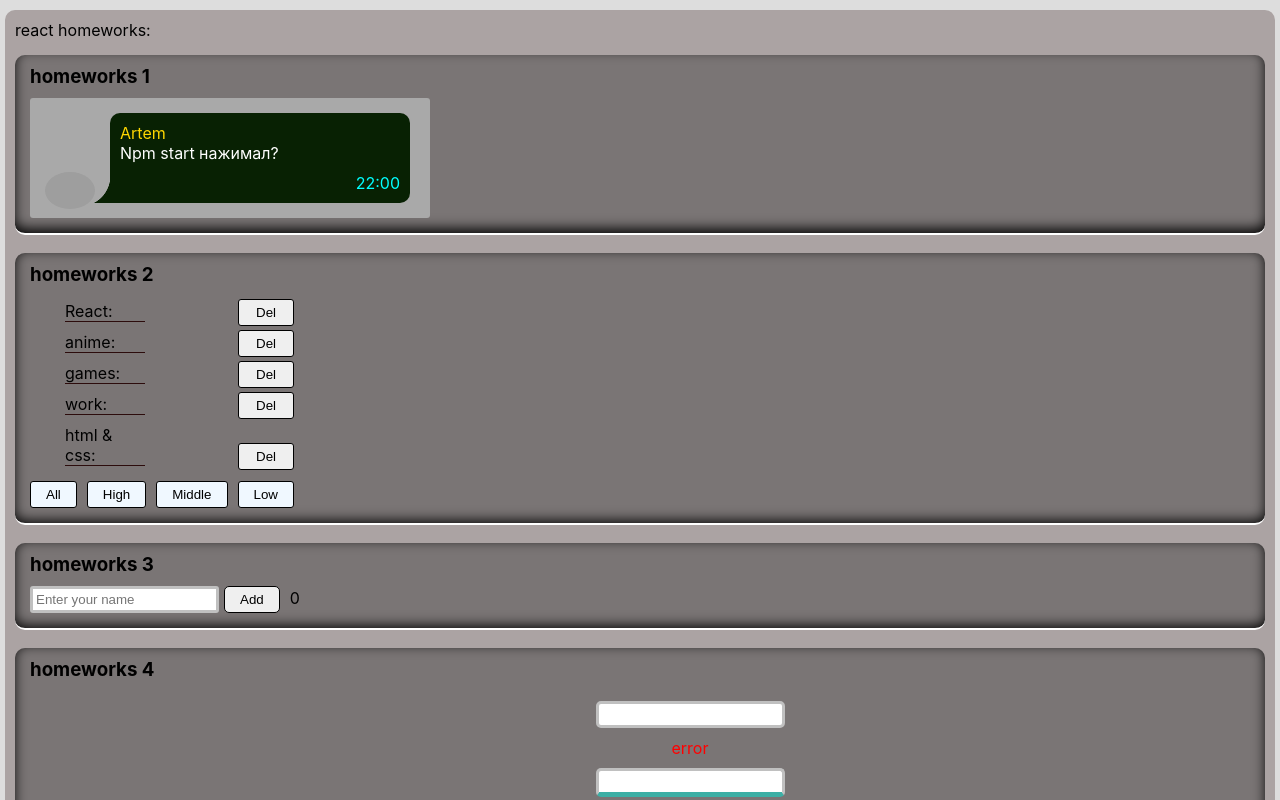
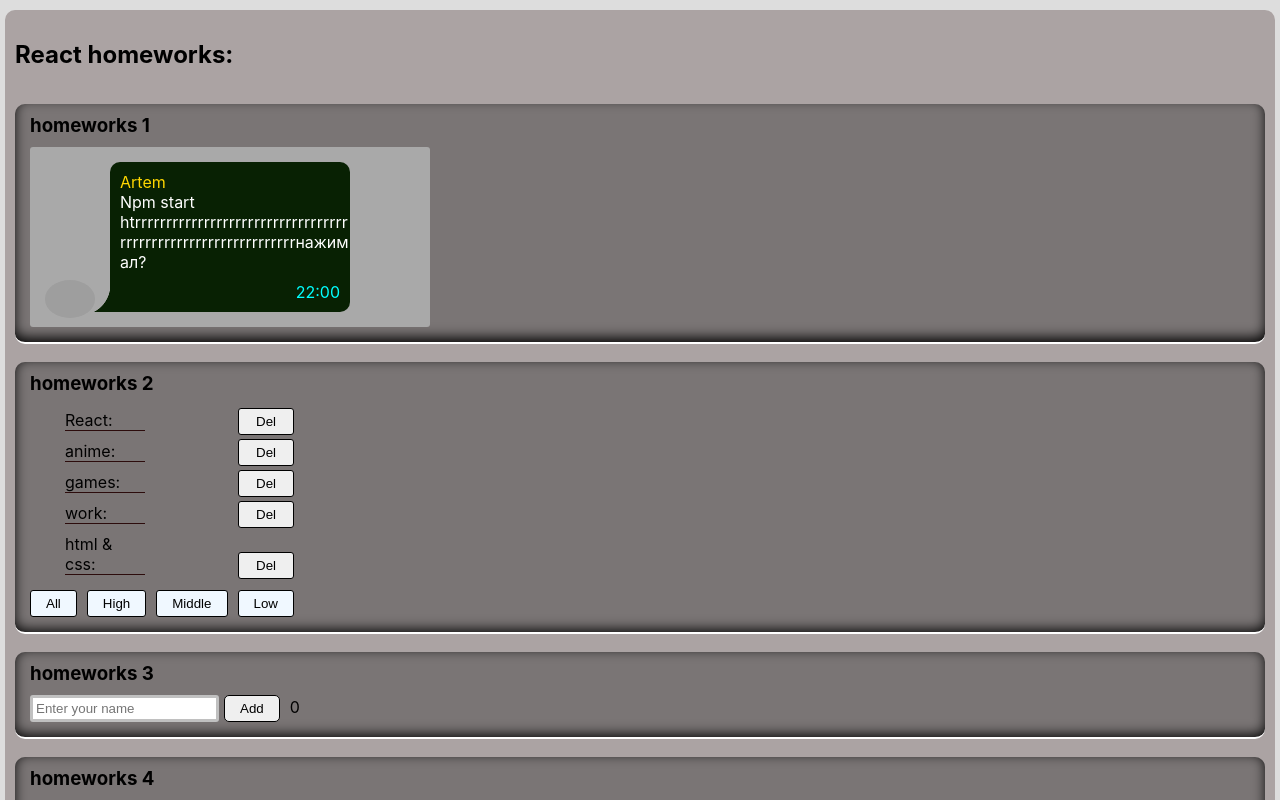
Before and after one commit to Deliriumbad/incubator-homeworks, a React (Create React App) app: page / in a window 1280 px wide. Shown: the top 800 px of the page. Built offline with nearby package versions, Linux system fonts and the light colour scheme; grey boxes are pictures that could not be loaded.

Commit message:
01.07.22

```diff
--- a/src/p1-main/m1-ui/u1-app/App.tsx
+++ b/src/p1-main/m1-ui/u1-app/App.tsx
@@ -9,7 +9,7 @@ import HW4 from "../../../p2-homeworks/h4/HW4";
 function App() {
     return (
         <div className={s.App}>
-            <div>react homeworks:</div>
+            <h2>React homeworks:</h2>
             <HW1/>
             <HW2/>
             <HW3/>
--- a/src/p2-homeworks/h1/HW1.tsx
+++ b/src/p2-homeworks/h1/HW1.tsx
@@ -5,7 +5,7 @@ import s from './Message.module.css';
 const messageData = {
     avatar: 'https://sun9-74.userapi.com/Ph-WiuOtF985il9AvN9JqiCWedmHtSGSSTXrSA/ltEB2Z2-YO4.jpg',
     name: 'Artem',
-    message: 'Npm start нажимал?',
+    message: 'Npm start htrrrrrrrrrrrrrrrrrrrrrrrrrrrrrrrrrrrrrrrrrrrrrrrrrrrrrrrrrrrrrrнажимал?',
     time: '22:00',
 }
 
--- a/src/p2-homeworks/h1/Message.module.css
+++ b/src/p2-homeworks/h1/Message.module.css
@@ -15,27 +15,27 @@
 
 .wrapper {
     background-color: darkgray;
-    /*background-color: #aba3a3;*/
     display: flex;
     flex-direction: row;
-    width: 400px;
+    max-width: 400px;
     position: relative;
     border-radius: 3px;
 }
 
+.avatarWrapper {
+    display: flex;
+    align-items: end;
+}
+
 .contentWrapper {
     background-color: #082103;
-    width: 300px;
+    width: 60%;
     margin: 15px 0;
     padding: 10px 0;
     position: relative;
     border-radius: 10px 10px 10px 0;
 }
 
-.avatarWrapper {
-    display: flex;
-    align-items: end;
-}
 
 .contentWrapper::before {
     content: "";
```
